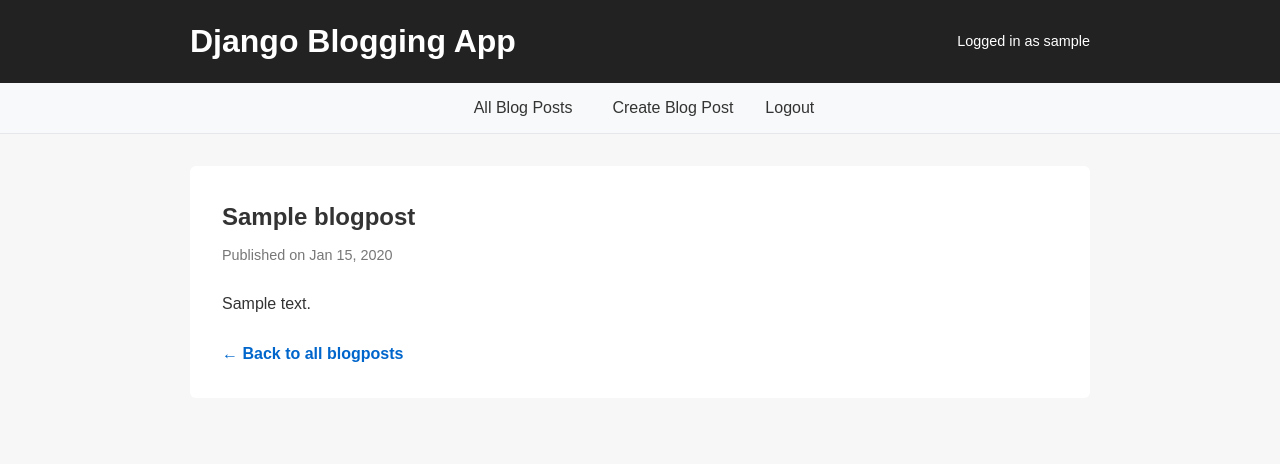
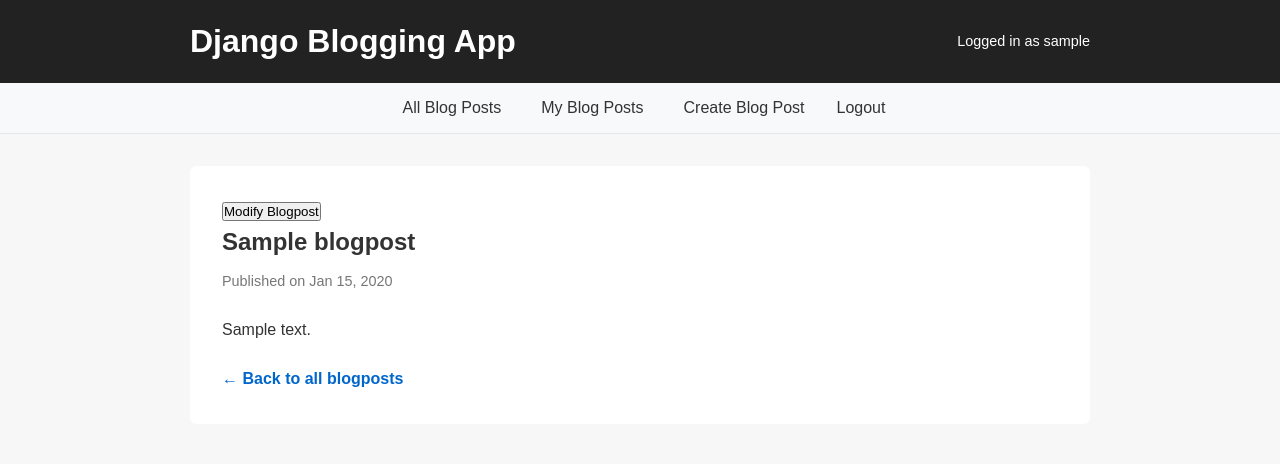
Before and after one commit to amandahamynen/django-blogging-app, a Django app: page /blogs/1/ in a window 1280 px wide. Shown: the top 464 px of the page. Run offline with Django 5.2, Linux system fonts and the light colour scheme; a user stored in the database is signed in; tables that the repository leaves empty hold one stand-in row (values such as "Sample post").

Commit message:
Add blogpost editing

```diff
--- a/blogs/models.py
+++ b/blogs/models.py
@@ -6,6 +6,7 @@ class BlogPost(models.Model):
     content = models.TextField()
     created_at = models.DateTimeField(auto_now_add=True)
     creator = models.ForeignKey(settings.AUTH_USER_MODEL, on_delete=models.CASCADE, default=None)
+    private = models.BooleanField(default=True)
 
     def __str__(self):
         return self.title
--- a/blogs/templates/blogs/blogpost_detail.html
+++ b/blogs/templates/blogs/blogpost_detail.html
@@ -2,6 +2,10 @@
 {% block title %}{{ blogpost.title }}{% endblock %}
 {% block content %}
 <article class="blogpost-detail">
+  <form method="post" action="">
+    {% csrf_token %}
+    <button type="submit">Modify Blogpost</button>
+  </form>
   <h1 class="post-title">{{ blogpost.title }}</h1>
 
   <p class="blogpost-meta">
--- a/blogs/urls.py
+++ b/blogs/urls.py
@@ -5,6 +5,8 @@ from . import views
 app_name = "blogs"
 urlpatterns = [
     path("all/", views.blogpost_list_all, name="blogpost_list_all"),
+    path("/my/", views.blogpost_list_my, name="blogpost_list_my"),
     path("<int:blogpost_id>/", views.blogpost_detail, name="blogpost_detail"),
+    path("<int:blogpost_id>/edit/", views.blogpost_edit, name="blogpost_edit"),
     path("create_blogpost/", views.blogpost_create, name="blogpost_create"),
 ]
--- a/blogs/views.py
+++ b/blogs/views.py
@@ -4,13 +4,31 @@ from django.contrib.auth.decorators import login_required
 
 @login_required(login_url='/users/login/')
 def blogpost_list_all(request):
-    blogposts = BlogPost.objects.all()
+    blogposts = BlogPost.objects.filter(private=False)
+    return render(request, 'blogs/blogpost_list.html', {'blogposts': blogposts})
+
+@login_required(login_url='/users/login/')
+def blogpost_list_my(request):
+    blogposts = BlogPost.objects.filter(creator=request.user)
     return render(request, 'blogs/blogpost_list.html', {'blogposts': blogposts})
 
 @login_required(login_url='/users/login/')
 def blogpost_detail(request, blogpost_id):
     blogpost = get_object_or_404(BlogPost, id=blogpost_id)
+    if request.method == 'POST':
+        return redirect('blogs:blogpost_edit', blogpost_id=blogpost.id)
     return render(request, 'blogs/blogpost_detail.html', {'blogpost': blogpost})
+
+@login_required(login_url='/users/login/')
+def blogpost_edit(request, blogpost_id):
+    blogpost = get_object_or_404(BlogPost, id=blogpost_id)
+    if request.method == 'POST':
+        blogpost.title = request.POST.get('title')
+        blogpost.content = request.POST.get('content')
+        blogpost.private = request.POST.get('private') == 'on'
+        blogpost.save()
+        return redirect('blogs:blogpost_detail', blogpost_id=blogpost.id)
+    return render(request, 'blogs/blogpost_edit.html', {'blogpost': blogpost})
 
 @login_required(login_url='/users/login/')
 def blogpost_create(request):
--- a/templates/layout.html
+++ b/templates/layout.html
@@ -25,6 +25,7 @@
         <ul>
           {% if user.is_authenticated %}
           <li><a href="{% url 'blogs:blogpost_list_all' %}">All Blog Posts</a></li>
+          <li><a href="{% url 'blogs:blogpost_list_my' %}">My Blog Posts</a></li>
           <li>
             <a href="{% url 'blogs:blogpost_create' %}">Create Blog Post</a>
           </li>
```
Also changed, not shown: blogs/templates/blogs/blogpost_edit.html (added, +17 -0 lines), blogs/migrations/0004_blogpost_private.py (added).
